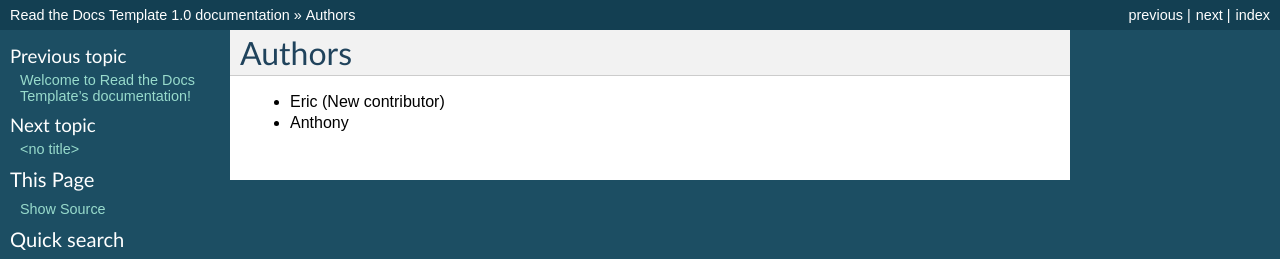
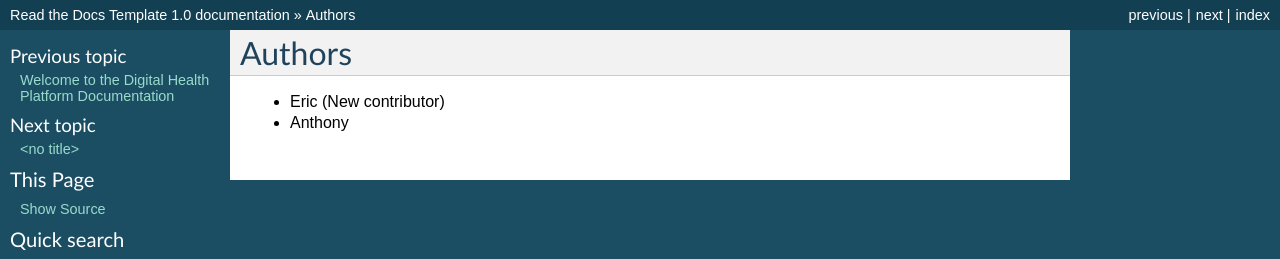
Before and after one commit to adkendall/DHPDocs, a Sphinx documentation site: the page built from docs/authors.rst, in a window 1280 px wide. Shown: the top 259 px of the page. Built offline with Sphinx 7.4.7, drawn with Linux system fonts in a browser that asks for light colours.

Commit message:
Update index.rst

```diff
--- a/docs/index.rst
+++ b/docs/index.rst
@@ -3,8 +3,9 @@
    You can adapt this file completely to your liking, but it should at least
    contain the root `toctree` directive.
 
-Welcome to Read the Docs Template's documentation!
-==================================================
+Welcome to the Digital Health Platform Documentation
+====================================================
+.. image:: nhss.jpg
 
 Contents:
 
```
